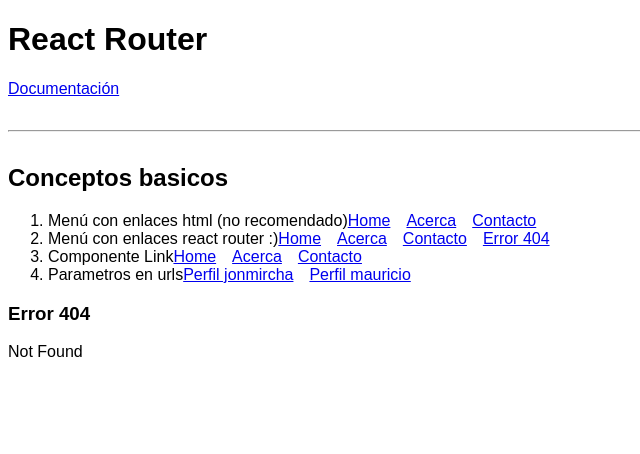
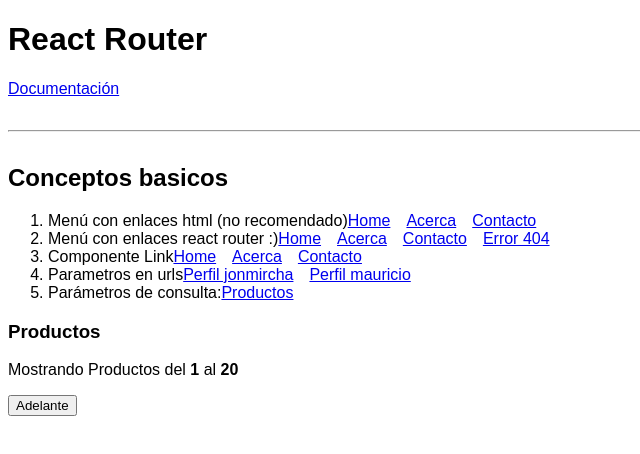
Before and after one commit to MauricioMorenoMorales/JMC-React-router, a React (Create React App) app: page /productos in a window 1280 px wide. Shown: the top 454 px of the page, without its empty margins (0-640 px from the left). Built offline with nearby package versions, Linux system fonts and the light colour scheme.

Commit message:
Empezando clase 59

```diff
--- a/src/components/ConceptosBasicos.jsx
+++ b/src/components/ConceptosBasicos.jsx
@@ -2,6 +2,7 @@
 import { BrowserRouter as Router, Route, Switch } from 'react-router-dom';
 import Acerca from '../pages/Acerca';
 import Contacto from '../pages/Contacto';
+import Productos from '../pages/Productos';
 import Usuario from '../pages/Usuario';
 import Error404 from './Error404';
 import Home from './Home';
@@ -60,6 +61,7 @@
 					<Route exact path="/acerca" component={Acerca} />
 					<Route exact path="/contacto" component={Contacto} />
 					<Route exact path="/usuario/:username/:age" component={Usuario} />
+					<Route exact path="/productos" component={Productos} />
 					{/* Tiene que estar siempre al final */}
 					<Route path="*" component={Error404} />
 				</Switch>
--- a/src/components/MenuConceptos.jsx
+++ b/src/components/MenuConceptos.jsx
@@ -39,6 +39,10 @@
 						Perfil mauricio
 					</NavLink>
 				</li>
+				<li>
+					<span>Parámetros de consulta:</span>
+					<Link to="/productos">Productos</Link>
+				</li>
 			</ol>
 		</nav>
 	);
--- /dev/null
+++ b/src/pages/Productos.jsx
@@ -0,0 +1,35 @@
+import React from 'react';
+import { useHistory, useLocation } from 'react-router-dom';
+
+const Productos = () => {
+	const { search } = useLocation(),
+		query = new URLSearchParams(search);
+
+	const LIMIT = 20;
+
+	const start = parseInt(query.getAll('inicio')) || 1,
+		end = parseInt(query.getAll('fin')) || LIMIT;
+
+	const history = useHistory();
+
+	const handlePrev = event => {
+		history.push({ search: `?inicio=${start - LIMIT}&fin=${end - LIMIT}` });
+	};
+	const handleNext = event => {
+		history.push({ search: `?inicio=${start + LIMIT}&fin=${end + LIMIT}` });
+	};
+	return (
+		<div>
+			<div>
+				<h3>Productos</h3>
+				<p>
+					Mostrando Productos del <b>{start}</b> al <b>{end}</b>
+				</p>
+				{start > LIMIT && <button onClick={handlePrev}>Atrás</button>}
+				<button onClick={handleNext}>Adelante</button>
+			</div>
+		</div>
+	);
+};
+
+export default Productos;
```
